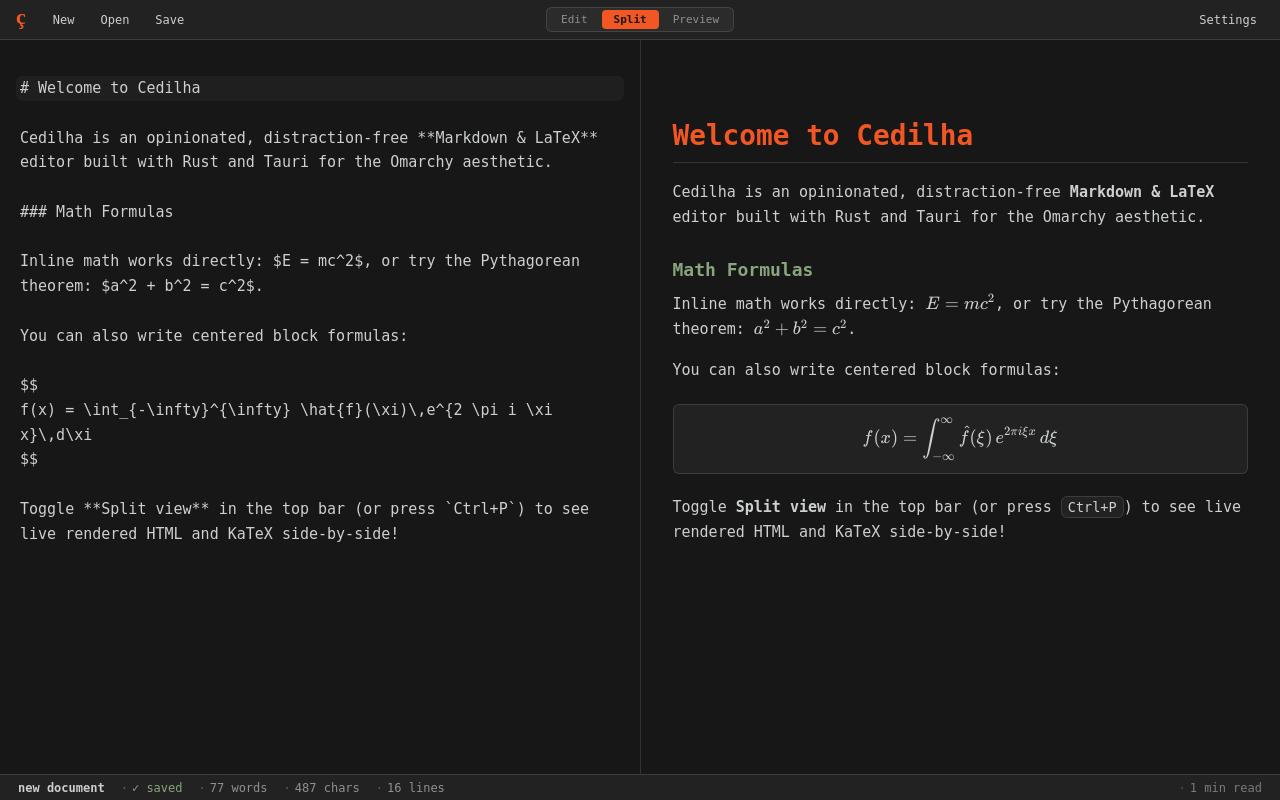
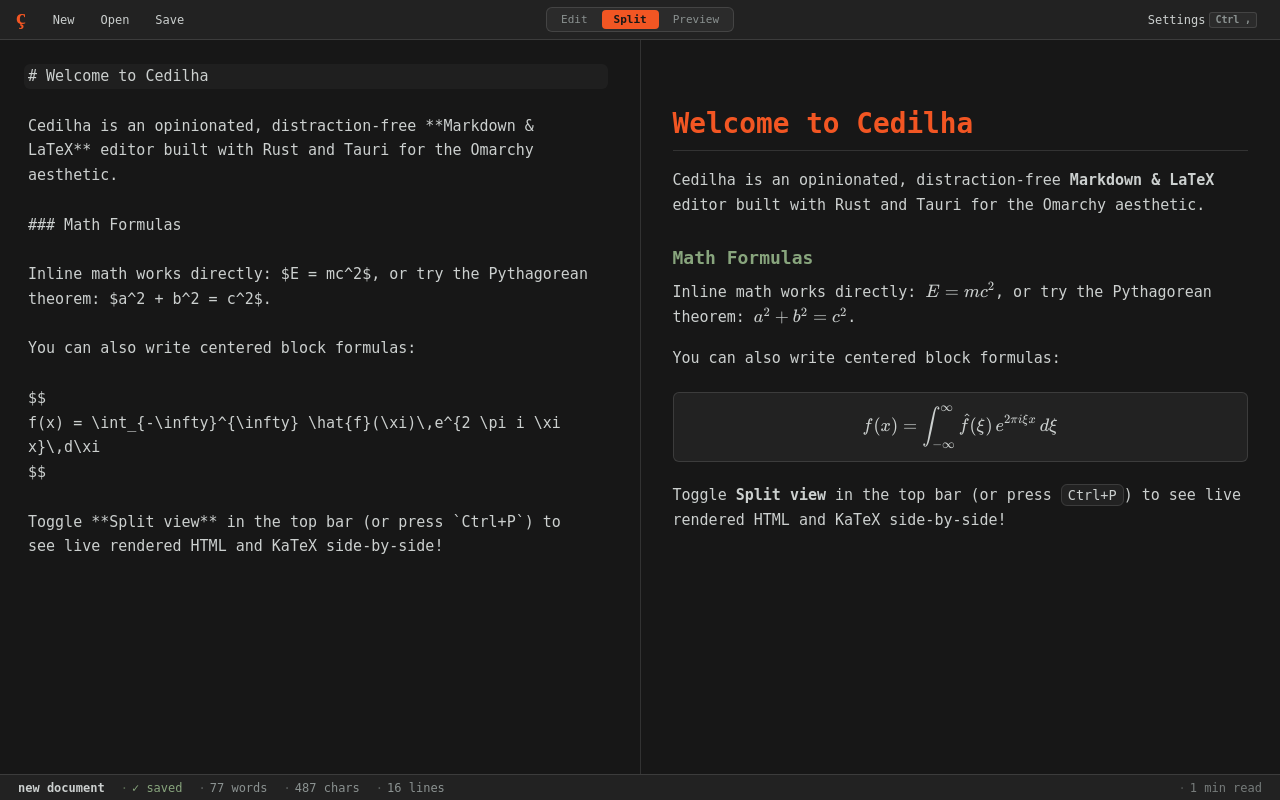
Before and after one commit to pedro-hro/cedilha, a SvelteKit app: page / in a window 1280 px wide. Both pictures are taken after a click on the button "Split". Built offline with nearby package versions, Linux system fonts and the light colour scheme.

Commit message:
feat: improve window space utilization, fix line number border overflow, and add settings keybinding badge

```diff
--- a/src/App.svelte
+++ b/src/App.svelte
@@ -287,8 +287,13 @@
     <!-- Right: Settings -->
     <div class="toolbar-right" data-tauri-drag-region>
       <div class="util-actions">
-        <button onclick={() => (settingsOpen = !settingsOpen)} title="Settings (Ctrl+,)">
-          Settings
+        <button
+          class="settings-btn"
+          onclick={() => (settingsOpen = !settingsOpen)}
+          title="Settings (Ctrl+,)"
+        >
+          <span>Settings</span>
+          <kbd class="key-badge">Ctrl ,</kbd>
         </button>
       </div>
     </div>
@@ -424,6 +429,33 @@
     border-color: var(--border);
   }
 
+  .settings-btn {
+    display: inline-flex;
+    align-items: center;
+    gap: 6px;
+    padding: 3px 8px;
+  }
+
+  .key-badge {
+    font-family: var(--font-mono);
+    font-size: 10px;
+    font-weight: 600;
+    line-height: 1;
+    padding: 2px 5px;
+    color: var(--fg-dim);
+    background: var(--bg-surface);
+    border: 1px solid var(--border);
+    border-radius: 3px;
+    letter-spacing: -0.01em;
+    pointer-events: none;
+    transition: color 0.12s ease, border-color 0.12s ease;
+  }
+
+  .settings-btn:hover .key-badge {
+    color: var(--accent);
+    border-color: var(--accent);
+  }
+
   .save-btn.dirty {
     color: var(--warning);
     font-weight: 600;
--- a/src/app.css
+++ b/src/app.css
@@ -9,7 +9,7 @@
   /* shared layout / type tokens */
   --font-mono: "JetBrains Mono", "Iosevka", "Fira Code", "DejaVu Sans Mono",
     "Ubuntu Mono", monospace;
-  --editor-max-width: 760px;
+  --editor-max-width: 1040px;
   --radius: 6px;
   --statusbar-height: 26px;
 }
--- a/src/components/Editor.svelte
+++ b/src/components/Editor.svelte
@@ -107,13 +107,13 @@
     overflow: hidden;
     position: relative;
     display: flex;
-    justify-content: center;
+    justify-content: flex-start;
   }
 
   .editor-host :global(.cm-editor) {
     height: 100%;
     width: 100%;
-    max-width: var(--editor-max-width, 780px);
+    max-width: 100%;
     display: flex;
     flex-direction: column;
   }
@@ -121,18 +121,21 @@
   .editor-host :global(.cm-scroller) {
     flex: 1 1 auto;
     height: 100%;
+    width: 100%;
     overflow-y: auto;
     font-family: var(--font-mono);
     font-size: var(--editor-font-size, 15px);
     line-height: 1.65;
-    padding: 36px 16px 240px 16px;
+    padding: 24px 32px 240px 24px;
     display: flex;
     align-items: flex-start;
+    box-sizing: border-box;
   }
 
   .editor-host :global(.cm-content) {
     flex: 1 1 auto;
     width: 100%;
+    max-width: var(--editor-max-width, 1040px);
     padding: 0;
     margin: 0;
     box-sizing: border-box;
--- a/src/components/Preview.svelte
+++ b/src/components/Preview.svelte
@@ -75,12 +75,13 @@
     color: var(--fg);
     user-select: text;
     box-sizing: border-box;
+    padding: 24px 32px 240px 32px;
   }
 
   .markdown-body {
-    max-width: var(--editor-max-width, 780px);
-    margin: 0 auto;
-    padding: 36px 32px 240px 32px;
+    max-width: var(--editor-max-width, 1040px);
+    margin: 0;
+    padding: 0;
     font-family: var(--font-mono);
     line-height: 1.7;
     font-size: var(--editor-font-size, 15px);
--- a/src/lib/editor.ts
+++ b/src/lib/editor.ts
@@ -53,10 +53,18 @@ const baseTheme = EditorView.theme({
   ".cm-gutters": {
     backgroundColor: "transparent",
     color: "var(--fg-dim)",
+    border: "none",
+    marginRight: "16px",
+    userSelect: "none",
+    minHeight: "0 !important",
+    height: "fit-content !important",
+    alignSelf: "flex-start",
+  },
+  ".cm-lineNumbers": {
     borderRight: "1px solid var(--border)",
-    marginRight: "16px",
     paddingRight: "8px",
-    userSelect: "none",
+    minHeight: "0 !important",
+    height: "fit-content !important",
   },
   ".cm-lineNumbers .cm-gutterElement": {
     fontFamily: "var(--font-mono)",
```
